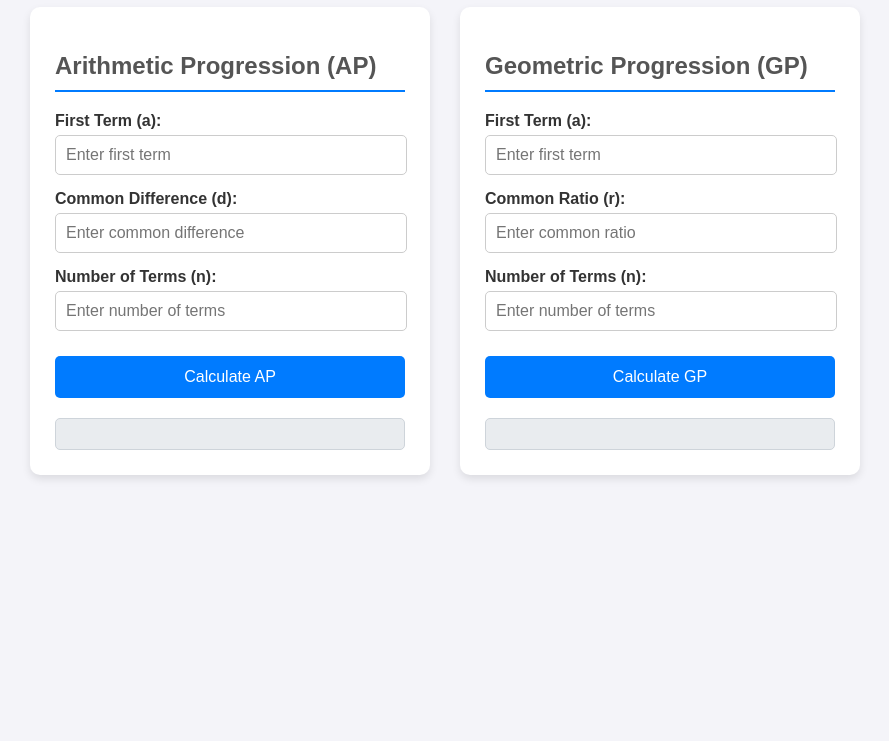
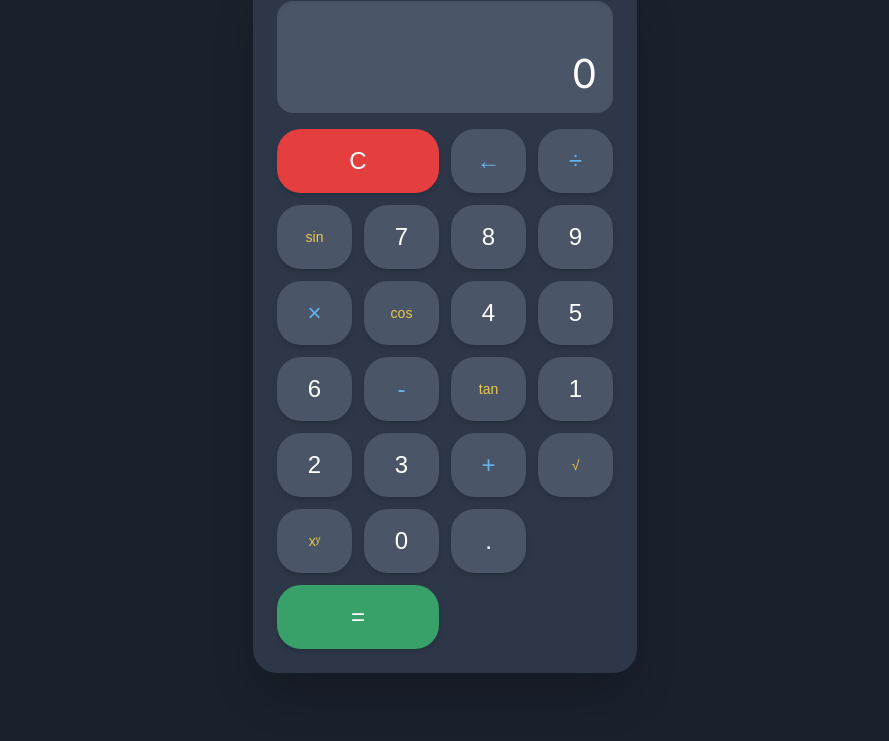
Before and after one commit to Vrindapillai/arithematicgeometricprogession, a plain HTML site: page index.html in a window 1280 px wide. Shown: the part 91-832 px from the top of the page, without its empty margins (195-1084 px from the left). Before the commit the page ends 800 px from the top, so only its background shows below. Drawn offline with Linux system fonts and the light colour scheme.

Commit message:
Add files via upload

```diff
--- a/index.html
+++ b/index.html
@@ -3,50 +3,55 @@
 <head>
     <meta charset="UTF-8">
     <meta name="viewport" content="width=device-width, initial-scale=1.0">
-    <title>Progression Solver</title>
+    <title>Scientific Calculator</title>
     <link rel="stylesheet" href="style.css">
+    <link href="https://fonts.googleapis.com/css2?family=Inter:wght@400;500;700&display=swap" rel="stylesheet">
 </head>
 <body>
-    <h1>Progression Solver</h1>
 
-    <div class="container">
-        <div class="progression-section">
-            <h2>Arithmetic Progression (AP)</h2>
-            <div class="input-group">
-                <label for="ap-a">First Term (a):</label>
-                <input type="number" id="ap-a" placeholder="Enter first term">
-            </div>
-            <div class="input-group">
-                <label for="ap-d">Common Difference (d):</label>
-                <input type="number" id="ap-d" placeholder="Enter common difference">
-            </div>
-            <div class="input-group">
-                <label for="ap-n">Number of Terms (n):</label>
-                <input type="number" id="ap-n" placeholder="Enter number of terms">
-            </div>
-            <button onclick="calculateAP()">Calculate AP</button>
-            <div class="output" id="ap-output"></div>
+<div class="calculator-container">
+    <div class="calculator">
+        <div class="display">
+            <div id="current-input" class="current-input"></div>
+            <div id="result-display" class="result-display">0</div>
         </div>
+        <div class="keypad">
+            <!-- First Row -->
+            <button class="btn btn-clear">C</button>
+            <button class="btn btn-operator" data-value="del">&leftarrow;</button>
+            <button class="btn btn-operator" data-value="/">÷</button>
 
-        <div class="progression-section">
-            <h2>Geometric Progression (GP)</h2>
-            <div class="input-group">
-                <label for="gp-a">First Term (a):</label>
-                <input type="number" id="gp-a" placeholder="Enter first term">
-            </div>
-            <div class="input-group">
-                <label for="gp-r">Common Ratio (r):</label>
-                <input type="number" id="gp-r" placeholder="Enter common ratio">
-            </div>
-            <div class="input-group">
-                <label for="gp-n">Number of Terms (n):</label>
-                <input type="number" id="gp-n" placeholder="Enter number of terms">
-            </div>
-            <button onclick="calculateGP()">Calculate GP</button>
-            <div class="output" id="gp-output"></div>
+            <!-- Second Row -->
+            <button class="btn btn-function" data-value="sin">sin</button>
+            <button class="btn btn-number" data-value="7">7</button>
+            <button class="btn btn-number" data-value="8">8</button>
+            <button class="btn btn-number" data-value="9">9</button>
+            <button class="btn btn-operator" data-value="*">&times;</button>
+
+            <!-- Third Row -->
+            <button class="btn btn-function" data-value="cos">cos</button>
+            <button class="btn btn-number" data-value="4">4</button>
+            <button class="btn btn-number" data-value="5">5</button>
+            <button class="btn btn-number" data-value="6">6</button>
+            <button class="btn btn-operator" data-value="-">-</button>
+
+            <!-- Fourth Row -->
+            <button class="btn btn-function" data-value="tan">tan</button>
+            <button class="btn btn-number" data-value="1">1</button>
+            <button class="btn btn-number" data-value="2">2</button>
+            <button class="btn btn-number" data-value="3">3</button>
+            <button class="btn btn-operator" data-value="+">+</button>
+
+            <!-- Fifth Row -->
+            <button class="btn btn-function" data-value="sqrt">&radic;</button>
+            <button class="btn btn-function" data-value="^">xʸ</button>
+            <button class="btn btn-number" data-value="0">0</button>
+            <button class="btn btn-number" data-value=".">.</button>
+            <button class="btn btn-equal">=</button>
         </div>
     </div>
+</div>
 
-    <script src="script.js"></script>
+<script src="script.js"></script>
 </body>
 </html>
--- a/script.js
+++ b/script.js
@@ -1,74 +1,80 @@
-// Function to calculate Arithmetic Progression (AP)
-function calculateAP() {
-    const a = parseFloat(document.getElementById('ap-a').value);
-    const d = parseFloat(document.getElementById('ap-d').value);
-    const n = parseInt(document.getElementById('ap-n').value);
-    const outputDiv = document.getElementById('ap-output');
+// Get references to the HTML elements
+const currentInputDisplay = document.getElementById('current-input');
+const resultDisplay = document.getElementById('result-display');
+const keypad = document.querySelector('.keypad');
 
-    // Input validation
-    if (isNaN(a) || isNaN(d) || isNaN(n) || n <= 0) {
-        outputDiv.innerHTML = '<span style="color:red;">Please enter valid numbers for all fields. Number of terms (n) must be greater than 0.</span>';
+// State variables for the calculator's logic
+let currentExpression = '';
+let isResultDisplayed = false;
+
+// Add a single event listener to the keypad container
+keypad.addEventListener('click', (event) => {
+    // Check if the clicked element is a button
+    const button = event.target.closest('button');
+    if (!button) {
         return;
     }
 
-    // Calculate nth term and sum
-    const nthTerm = a + (n - 1) * d;
-    const sum = (n / 2) * (2 * a + (n - 1) * d);
+    const value = button.dataset.value;
 
-    // Generate the sequence of terms
-    let sequence = '';
-    for (let i = 0; i < n; i++) {
-        sequence += (a + i * d).toFixed(2);
-        if (i < n - 1) {
-            sequence += ', ';
-        }
+    // Reset for a new calculation if a result was just shown
+    if (isResultDisplayed && value !== 'del' && value !== '=' && value !== 'clear') {
+        currentExpression = '';
+        isResultDisplayed = false;
     }
 
-    // Display results
-    outputDiv.innerHTML = `
-        <p><strong>Sequence:</strong> ${sequence}</p>
-        <p><strong>n-th Term ($a_n$):</strong> ${nthTerm.toFixed(2)}</p>
-        <p><strong>Sum of Terms ($S_n$):</strong> ${sum.toFixed(2)}</p>
-    `;
-}
-
-// Function to calculate Geometric Progression (GP)
-function calculateGP() {
-    const a = parseFloat(document.getElementById('gp-a').value);
-    const r = parseFloat(document.getElementById('gp-r').value);
-    const n = parseInt(document.getElementById('gp-n').value);
-    const outputDiv = document.getElementById('gp-output');
-
-    // Input validation
-    if (isNaN(a) || isNaN(r) || isNaN(n) || n <= 0) {
-        outputDiv.innerHTML = '<span style="color:red;">Please enter valid numbers for all fields. Number of terms (n) must be greater than 0.</span>';
-        return;
+    switch (value) {
+        case 'clear':
+            currentExpression = '';
+            resultDisplay.textContent = '0';
+            isResultDisplayed = false;
+            break;
+        case 'del':
+            currentExpression = currentExpression.slice(0, -1);
+            if (currentExpression === '') {
+                resultDisplay.textContent = '0';
+            }
+            break;
+        case '=':
+            calculate();
+            isResultDisplayed = true;
+            break;
+        case 'sin':
+        case 'cos':
+        case 'tan':
+            currentExpression += `Math.${value}(`;
+            break;
+        case 'sqrt':
+            currentExpression += 'Math.sqrt(';
+            break;
+        case '^':
+            currentExpression += '**';
+            break;
+        default:
+            currentExpression += value;
+            break;
     }
 
-    // Calculate nth term
-    const nthTerm = a * Math.pow(r, n - 1);
+    currentInputDisplay.textContent = currentExpression;
+});
 
-    // Calculate sum of terms
-    let sum = 0;
-    if (r === 1) {
-        sum = a * n;
-    } else {
-        sum = a * (1 - Math.pow(r, n)) / (1 - r);
+/**
+ * Calculates the expression and displays the result.
+ */
+function calculate() {
+    try {
+        // Simple string sanitization to prevent common security issues with eval()
+        const sanitizedExpression = currentExpression.replace(/[^0-9+\-*/().Mathsin()cos()tan()sqrt()**]/g, '');
+
+        // A dedicated math parser is safer, but for this example, eval is used with caution.
+        const result = eval(sanitizedExpression);
+
+        if (isNaN(result) || !isFinite(result)) {
+            resultDisplay.textContent = 'Error';
+        } else {
+            resultDisplay.textContent = result;
+        }
+    } catch (error) {
+        resultDisplay.textContent = 'Error';
     }
-
-    // Generate the sequence of terms
-    let sequence = '';
-    for (let i = 0; i < n; i++) {
-        sequence += (a * Math.pow(r, i)).toFixed(2);
-        if (i < n - 1) {
-            sequence += ', ';
-        }
-    }
-
-    // Display results
-    outputDiv.innerHTML = `
-        <p><strong>Sequence:</strong> ${sequence}</p>
-        <p><strong>n-th Term ($a_n$):</strong> ${nthTerm.toFixed(2)}</p>
-        <p><strong>Sum of Terms ($S_n$):</strong> ${sum.toFixed(2)}</p>
-    `;
 }
--- a/style.css
+++ b/style.css
@@ -1,83 +1,122 @@
 body {
-    font-family: Arial, sans-serif;
-    background-color: #f4f4f9;
-    color: #333;
+    font-family: 'Inter', sans-serif;
+    background-color: #1a202c;
+    color: #e2e8f0;
     display: flex;
-    flex-direction: column;
     align-items: center;
-    padding: 20px;
+    justify-content: center;
+    min-height: 100vh;
     margin: 0;
+    padding: 1rem;
 }
 
-h1 {
-    color: #007bff;
-    text-align: center;
-    margin-bottom: 20px;
+.calculator-container {
+    display: flex;
+    justify-content: center;
+    align-items: center;
+    width: 100%;
+    max-width: 24rem;
 }
 
-.container {
-    display: flex;
-    flex-wrap: wrap;
-    justify-content: center;
-    gap: 30px;
+.calculator {
+    background-color: #2d3748;
+    border-radius: 1.5rem;
+    box-shadow: 0 25px 50px -12px rgba(0, 0, 0, 0.25);
+    padding: 1.5rem;
+    width: 100%;
 }
 
-.progression-section {
-    background-color: #fff;
-    border-radius: 10px;
-    box-shadow: 0 4px 8px rgba(0, 0, 0, 0.1);
-    padding: 25px;
-    width: 350px;
+.display {
+    background-color: #4a5568;
+    color: white;
+    text-align: right;
+    padding: 1rem;
+    margin-bottom: 1rem;
+    border-radius: 1rem;
+    overflow: hidden;
+    box-shadow: inset 0 2px 4px 0 rgba(0, 0, 0, 0.06);
 }
 
-h2 {
-    color: #555;
-    border-bottom: 2px solid #007bff;
-    padding-bottom: 10px;
-    margin-bottom: 20px;
+.current-input {
+    font-size: 1.25rem;
+    color: #a0aec0;
+    height: 2rem;
 }
 
-.input-group {
-    margin-bottom: 15px;
+.result-display {
+    font-size: 2.5rem;
+    font-weight: 300;
+    height: 3rem;
 }
 
-label {
-    display: block;
-    margin-bottom: 5px;
-    font-weight: bold;
+.keypad {
+    display: grid;
+    grid-template-columns: repeat(4, 1fr);
+    gap: 0.75rem;
 }
 
-input[type="number"] {
-    width: calc(100% - 20px);
-    padding: 10px;
-    border: 1px solid #ccc;
-    border-radius: 5px;
-    font-size: 16px;
+.btn {
+    display: flex;
+    align-items: center;
+    justify-content: center;
+    height: 4rem;
+    font-size: 1.5rem;
+    border-radius: 1.5rem;
+    transition: background-color 0.2s, transform 0.1s;
+    cursor: pointer;
+    border: none;
+    outline: none;
+    box-shadow: 0 4px 6px -1px rgba(0, 0, 0, 0.1), 0 2px 4px -1px rgba(0, 0, 0, 0.06);
 }
 
-button {
-    background-color: #007bff;
-    color: white;
-    padding: 12px 20px;
-    border: none;
-    border-radius: 5px;
-    cursor: pointer;
-    font-size: 16px;
-    width: 100%;
-    margin-top: 10px;
-    transition: background-color 0.3s ease;
+.btn:active {
+    transform: translateY(2px);
+    box-shadow: none;
 }
 
-button:hover {
-    background-color: #0056b3;
+.btn-clear {
+    grid-column: span 2;
+    background-color: #e53e3e;
+    color: white;
 }
+.btn-clear:hover { background-color: #c53030; }
 
-.output {
-    margin-top: 20px;
-    padding: 15px;
-    background-color: #e9ecef;
-    border: 1px solid #ced4da;
-    border-radius: 5px;
-    white-space: pre-wrap;
-    font-family: 'Courier New', Courier, monospace;
+.btn-equal {
+    grid-column: span 2;
+    background-color: #38a169;
+    color: white;
 }
+.btn-equal:hover { background-color: #2f855a; }
+
+.btn-operator {
+    background-color: #4a5568;
+    color: #63b3ed;
+}
+.btn-operator:hover { background-color: #4a5568; }
+
+.btn-number {
+    background-color: #4a5568;
+    color: white;
+}
+.btn-number:hover { background-color: #4a5568; }
+
+.btn-function {
+    background-color: #4a5568;
+    color: #ecc94b;
+    font-size: 0.875rem;
+    font-weight: 500;
+}
+.btn-function:hover { background-color: #4a5568; }
+
+@media (max-width: 400px) {
+    .calculator {
+        padding: 1rem;
+    }
+    .btn {
+        height: 3.5rem;
+        font-size: 1.2rem;
+    }
+    .result-display {
+        font-size: 2rem;
+    }
+}
```
